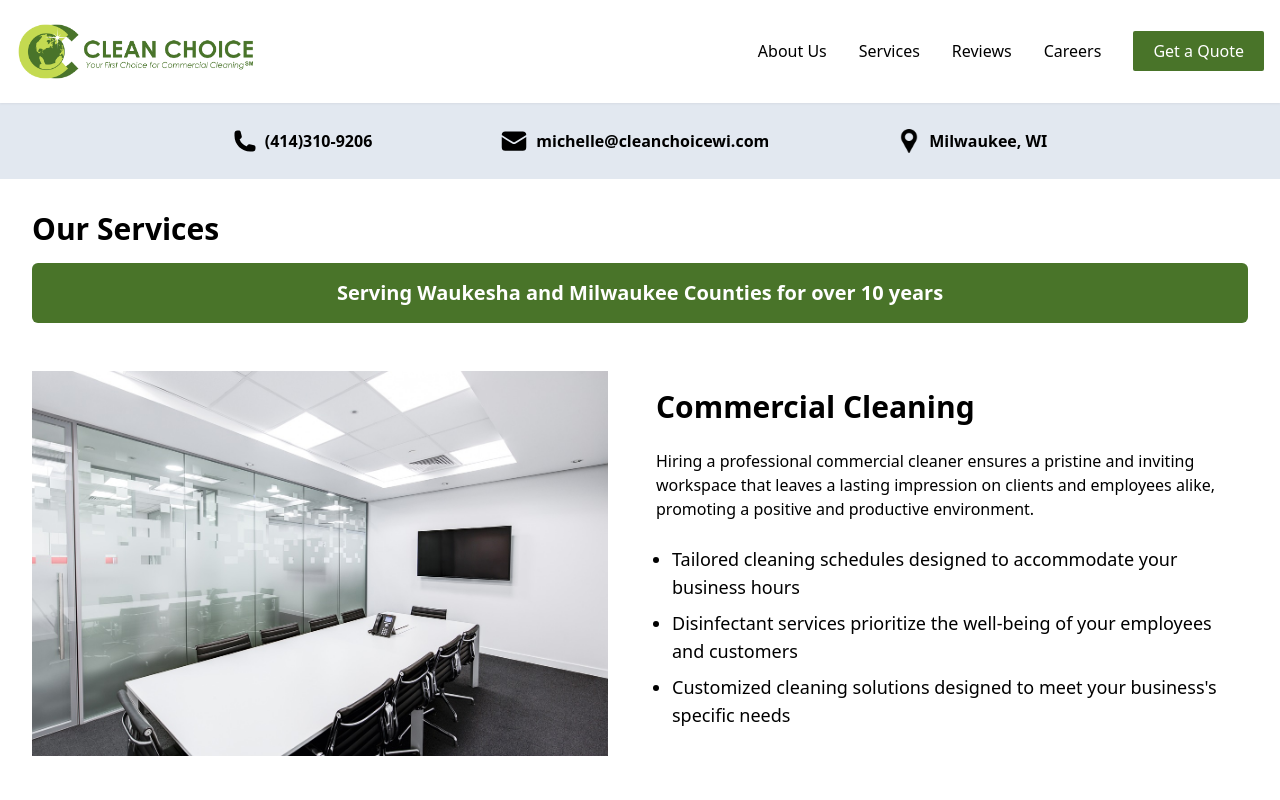
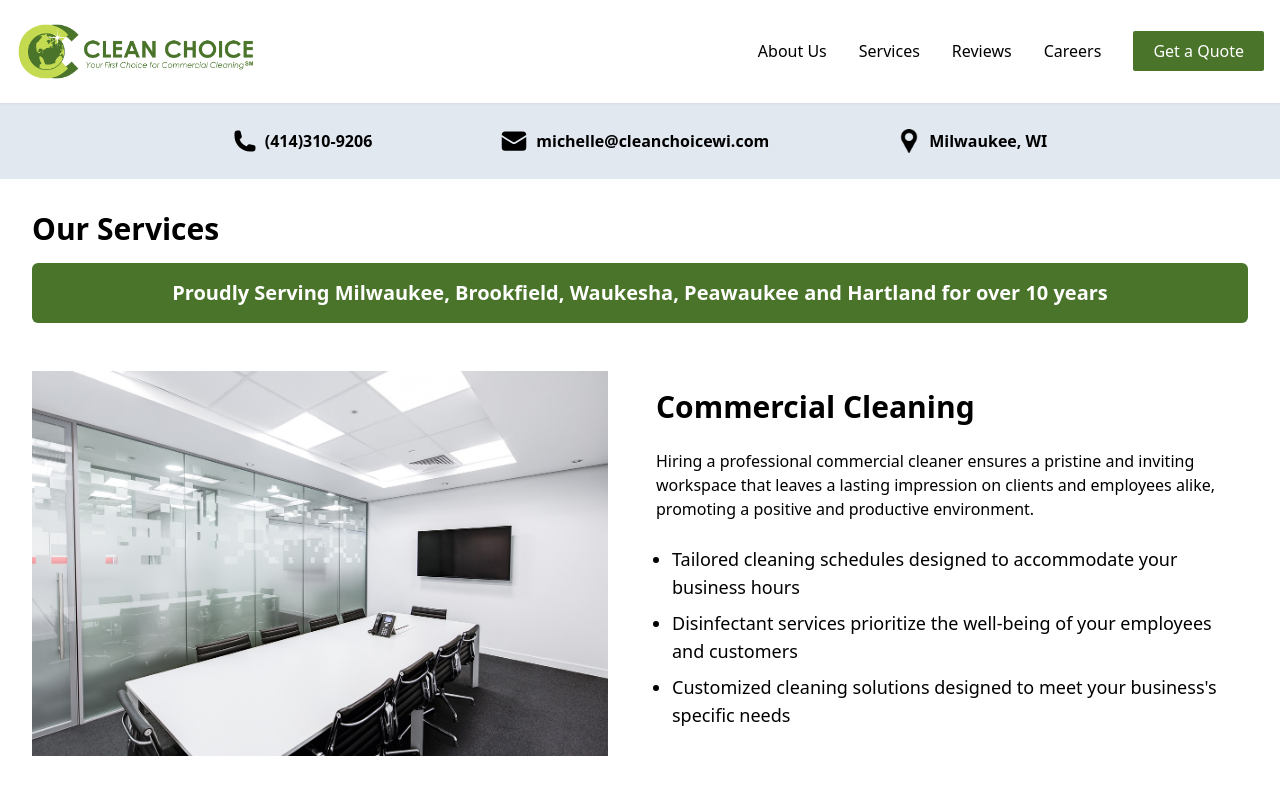
Before and after one commit to Clean-Choice-Website/clean-choice, a React (Vite) app: page /services in a window 1280 px wide. Shown: the top 800 px of the page. Built offline with nearby package versions, Linux system fonts and the light colour scheme.

Commit message:
Edit Header

```diff
--- a/src/Services.jsx
+++ b/src/Services.jsx
@@ -70,9 +70,10 @@ const Services = ({ openModal }) => {
             <section className="mx-8 flex flex-col items-center justify-between py-4 lg:items-start">
               <h1 className="mt-4 text-3xl font-bold">Our Services</h1>
               <div className="w-full py-4 md:mx-0 lg:pb-10">
-                <p className="rounded-md bg-logoGreen px-4 py-4 text-center text-xl font-bold text-white lg:px-0">
-                  Serving Waukesha and Milwaukee Counties for over 10 years
-                </p>
+                <h1 className="rounded-md bg-logoGreen px-4 py-4 text-center text-xl font-bold text-white lg:px-0">
+                  Proudly Serving Milwaukee, Brookfield, Waukesha, Peawaukee and
+                  Hartland for over 10 years
+                </h1>
               </div>
               <div className="flex flex-col gap-6 lg:mx-0">
                 <ServicesContent
```
